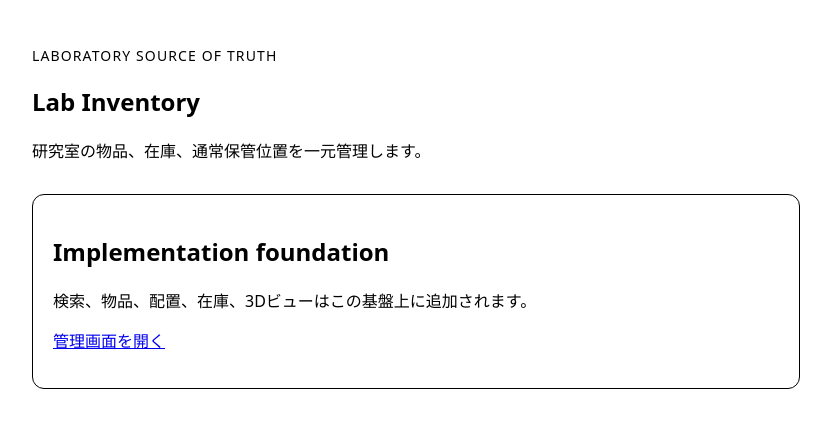
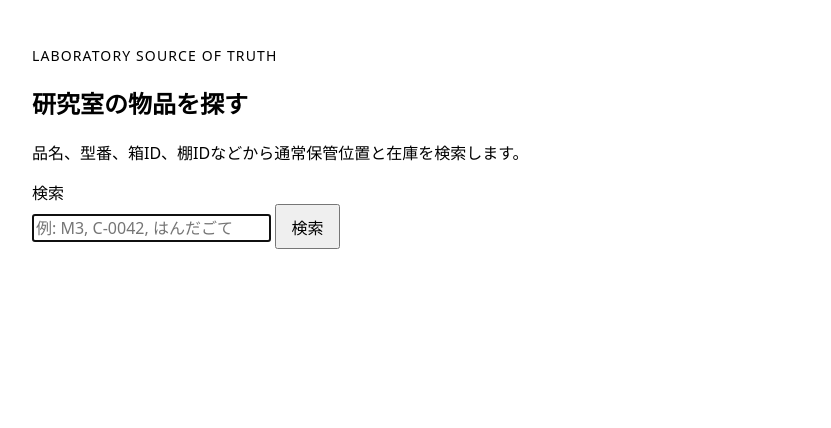
Before and after one commit to Xpotato1024/lab-inventory, a Django app: page / in a window 1280 px wide. Shown: the part 81-509 px from the top of the page, without its empty margins (32-863 px from the left). Run offline with Django 5.2, Linux system fonts and the light colour scheme; the visitor is signed in with stand-in values (Sample User, id 1); parts of the project's set-up code (start-up, migrations or seed data) failed here and were passed over.

Commit message:
feat: make search the primary operator home screen

```diff
--- a/inventory/templates/inventory/home.html
+++ b/inventory/templates/inventory/home.html
@@ -1,19 +1,51 @@
 {% extends "base.html" %}
 
-{% block title %}Lab Inventory{% endblock %}
+{% block title %}検索 | Lab Inventory{% endblock %}
 
 {% block content %}
 <section class="hero">
   <p class="eyebrow">Laboratory source of truth</p>
-  <h1>Lab Inventory</h1>
-  <p>研究室の物品、在庫、通常保管位置を一元管理します。</p>
+  <h1>研究室の物品を探す</h1>
+  <p>品名、型番、箱ID、棚IDなどから通常保管位置と在庫を検索します。</p>
 </section>
 
-<section class="panel">
-  <h2>Implementation foundation</h2>
-  <p>検索、物品、配置、在庫、3Dビューはこの基盤上に追加されます。</p>
-  {% if user.is_staff %}
-    <p><a href="{% url 'admin:index' %}">管理画面を開く</a></p>
-  {% endif %}
+<form class="search-form" method="get" role="search">
+  <label for="search-q">検索</label>
+  <div class="search-row">
+    <input id="search-q" name="q" value="{{ query }}" type="search" autofocus placeholder="例: M3, C-0042, はんだごて">
+    <button type="submit">検索</button>
+  </div>
+</form>
+
+{% if query %}
+<section class="result-section">
+  <h2>品目</h2>
+  {% for item in items %}
+    <a class="result-card" href="{% url 'inventory:item-detail' item.code %}">
+      <strong>{{ item.code }}</strong> {{ item.name }}
+      {% if item.part_number %}<span>{{ item.part_number }}</span>{% endif %}
+    </a>
+  {% empty %}<p>該当なし</p>{% endfor %}
 </section>
+
+<section class="result-section">
+  <h2>箱・機器・工具</h2>
+  {% for unit in units %}
+    <a class="result-card" href="{% url 'inventory:unit-detail' unit.code %}">
+      <strong>{{ unit.code }}</strong> {{ unit.name }}
+      <span>{{ unit.get_kind_display }}</span>
+    </a>
+  {% empty %}<p>該当なし</p>{% endfor %}
+</section>
+
+<section class="result-section">
+  <h2>保管場所</h2>
+  {% for zone in zones %}
+    <a class="result-card" href="{% url 'inventory:zone-detail' zone.code %}">
+      <strong>{{ zone.code }}</strong> {{ zone.name }}
+      <span>{{ zone.fixture.room.name }} › {{ zone.fixture.name }}</span>
+    </a>
+  {% empty %}<p>該当なし</p>{% endfor %}
+</section>
+{% endif %}
 {% endblock %}
```
